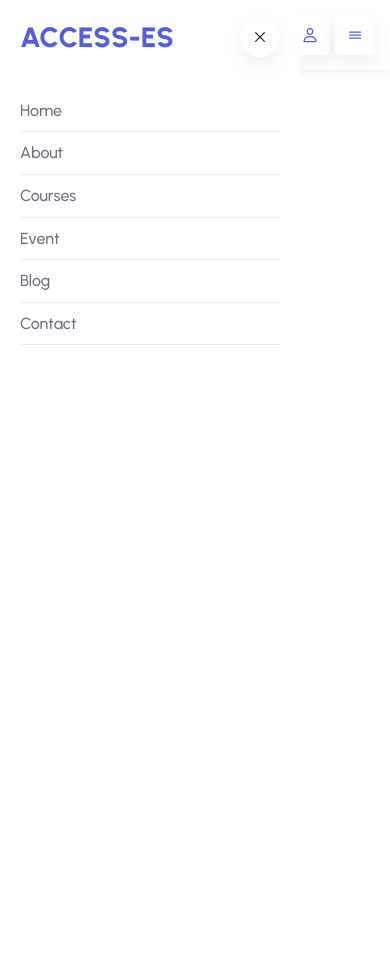
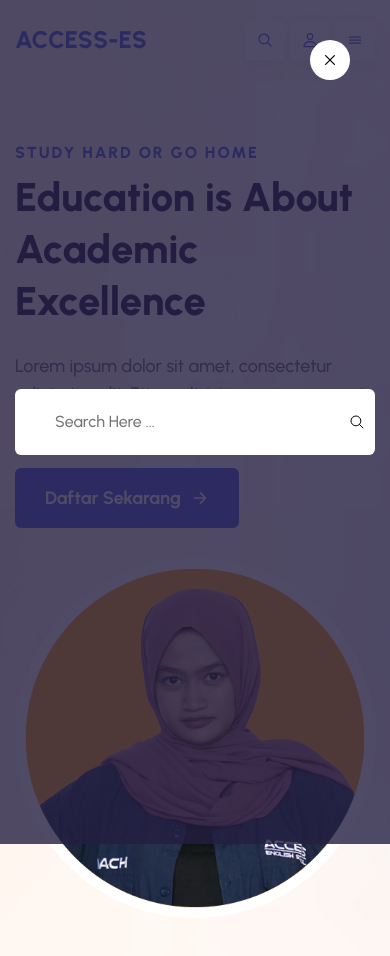
Before and after one commit to dimmasyusuf/english-course, a plain HTML site: page index.html in a window 390 px wide. Both pictures are taken after a click on the button 260 px from the left and 37 px from the top of the page. Before the commit the page ends 844 px from the top, so only its background shows below. Drawn offline with nearby package versions, Linux system fonts and the light colour scheme.

Commit message:
Hero Section

```diff
--- a/assets/css/style.css
+++ b/assets/css/style.css
@@ -148,6 +148,73 @@ body {
     padding-inline: 15px;
 }
 
+.abs-img {
+  display: none;
+}
+
+.section-subtitle {
+  color: var(--ultramarine-blue);
+  text-transform: uppercase;
+  font-weight: var(--fw-800);
+  letter-spacing: 2px;
+  margin-block-end: 5px;
+}
+
+.h1, .h2, .h3 {
+  color: var(--space-cadet-2);
+  line-height: 1.3;
+  font-weight: var(--fw-800);
+}
+
+.h1 {
+  font-size: var(--fs-1);
+}
+
+.h2 {
+  font-size: var(--fs-2);
+}
+
+.h3 {
+  font-size: var(--fs-4);
+  font-weight: var(--fw-700);
+}
+
+.btn {
+  min-height: 60px;
+  max-width: max-content;
+  font-size: var(--fs-5);
+  font-weight: var(--fw-700);
+  display: flex;
+  align-items: center;
+  gap: 10px;
+  padding: 10px 30px;
+  border-radius: var(--radius-6);
+  transition: var(--transition-1);
+}
+
+.btn-primary {
+  background-color: var(--ultramarine-blue);
+  color: var(--white);
+}
+
+.btn-primary:is(:hover, :focus) {
+  background-color: var(--space-cadet-2);
+}
+
+.btn-secondary {
+  background-color: var(--white);
+  color: var(--ultramarine-blue);
+}
+
+.btn-secondary:is(:hover, :focus) {
+  background-color: var(--pumpkin);
+  color: var(--white);
+}
+
+.w-100 {
+  width: 100%;
+}
+
 /* Header */
 .login-btn .span {
     display: none;
@@ -164,7 +231,6 @@ body {
 
 .header.active {
     background-color: var(--white);
-    padding-block: 15px;
     box-shadow: var(--shadow-2);
 }
 
@@ -253,3 +319,105 @@ body {
 .navbar-link:is(:hover, :focus) {
     color: var(--ultramarine-blue);
 }
+
+.overlay {
+    position: fixed;
+    inset: 0;
+    background-color: var(--black_80);
+    z-index: 1;
+    opacity: 0;
+    pointer-events: none;
+    transition: var(--transition-1);
+}
+
+.overlay.active {
+    opacity: 1;
+    pointer-events: all;
+}
+
+/* Search Box */
+.search-container {
+    position: fixed;
+    inset: 0;
+    background-color: var(--space-cadet_80);
+    display: flex;
+    justify-content: center;
+    align-items: center;
+    z-index: 5;
+    opacity: 0;
+    visibility: hidden;
+    transition: var(--transition-1);
+}
+
+.search-container.active {
+    opacity: 1;
+    visibility: visible;
+}
+
+.search-container .container {
+    max-width: 500px;
+    width: 100%;
+}
+
+.search-close-btn {
+    position: absolute;
+    top: 40px;
+    right: 40px;
+    background-color: var(--white);
+    font-size: 20px;
+    padding: 10px;
+    border-radius: 50%;
+}
+
+.search-wrapper {
+    position: relative;
+}
+
+.search-field {
+    background-color: var(--white);
+    padding: 20px 40px;
+    border-radius: var(--radius-6);
+    color: var(--old-lavender);
+    font-weight: var(--fw-500);
+}
+
+.search-field::-webkit-search-cancel-button {
+    display: none;
+}
+
+.search-submit {
+    position: absolute;
+    top: 50%;
+    right: 10px;
+    transform: translateY(-50%);
+}
+
+/* Hero */
+
+.hero {
+    padding-block-start: calc(60px + var(--section-padding));
+    padding-block-end: var(--section-padding);
+    background-repeat: no-repeat;
+    background-position: center;
+    background-size: cover;
+}
+
+.hero .container {
+    display: grid;
+    gap: 30px;
+}
+
+.hero-title {
+  margin-block-end: 25px;
+}
+
+.hero-text {
+  font-size: var(--fs-5);
+  font-weight: var(--fw-500);
+  margin-block-end: 30px;
+}
+
+.hero-banner {
+  max-width: max-content;
+  margin-inline: auto;
+}
--- a/assets/js/main.js
+++ b/assets/js/main.js
@@ -0,0 +1,40 @@
+'use strict';
+
+// Element Toggle Function
+const toggleElem = function (elem) { elem.classList.toggle("active"); }
+
+// Navbar Toggle
+
+const navbar = document.querySelector("[data-navbar]");
+const navTogglers = document.querySelectorAll("[data-nav-toggler]");
+const overlay = document.querySelector("[data-overlay]");
+
+for (let i = 0; i < navTogglers.length; i++) {
+    navTogglers[i].addEventListener("click", function() {
+        toggleElem(navbar);
+        toggleElem(overlay);
+    });
+}
+
+// Header Sticky
+
+const header = document.querySelector("[data-header]");
+
+window.addEventListener("scroll", function() {
+    if (this.window.scrollY >= 100) {
+        header.classList.add("active");
+    } else {
+        header.classList.remove("active");
+    }
+})
+
+// Search Box Toggle
+
+const searchTogglers = document.querySelectorAll("[data-search-toggler]");
+const searchBox = document.querySelector("[data-search-box]");
+
+for (let i = 0; i < searchTogglers.length; i++) {
+    searchTogglers[i].addEventListener("click", function() {
+        toggleElem(searchBox);
+    })
+}
--- a/index.html
+++ b/index.html
@@ -24,13 +24,13 @@
 </head>
 <body>
     <!-- Header -->
-    <header class="header active" data-header>
+    <header class="header" data-header>
         <div class="container">
             <h1>
                 <a href="#" class="logo">ACCESS-ES</a>
             </h1>
 
-            <nav class="navbar active" data-navbar>
+            <nav class="navbar" data-navbar>
                 <div class="navbar-top">
                     <a href="#" class="logo">ACCESS-ES</a>
 
@@ -67,7 +67,7 @@
             </nav>
 
             <div class="header-actions">
-                <button class="header-action-btn" aria-label="Open search" data-search-btn>
+                <button class="header-action-btn" aria-label="Open search" data-search-toggler>
                     <ion-icon name="search-outline"></ion-icon>
                 </button>
 
@@ -77,12 +77,61 @@
                     <span class="span">Login / Register</span>
                 </a>
 
-                <button class="header-action-btn nav-open-btn" aria-label="Open menu">
+                <button class="header-action-btn nav-open-btn" aria-label="Open menu" data-nav-toggler>
                     <ion-icon name="menu-outline"></ion-icon>
                 </button>
             </div>
+
+            <div class="overlay" data-nav-toggler data-overlay></div>
         </div>
     </header>
+
+    <!-- Search Box -->
+    <div class="search-container" data-search-box>
+        <div class="container">
+            <button class="search-close-btn" aria-label="Close search" data-search-toggler>
+                <ion-icon name="close-outline"></ion-icon>
+            </button>
+
+            <div class="search-wrapper">
+                <input class="search-field" type="search" name="search" placeholder="Search Here ..." aria-label="Search">
+
+                <button class="search-submit" aria-label="Submit" data-search-toggler>
+                    <ion-icon name="search-outline"></ion-icon>
+                </button>
+            </div>
+        </div>
+    </div>
+
+    <main>
+        <article>
+            <!-- Hero -->
+            <section class="hero" id="home" aria-label="hero" style="background-image: url(assets/images/hero-bg.jpg)">
+                <div class="container">
+
+                    <div class="hero-content">
+                        <p class="section-subtitle">Study Hard Or Go Home</p>
+                        <h2 class="h1 hero-title">Education is About Academic Excellence</h2>
+                        <p class="hero-text">
+                            Lorem ipsum dolor sit amet, consectetur adipiscing elit. Etiam ultricies massa ex, eget aliquet arcu congue vitae.
+                        </p>
+                        <a href="#" class="btn btn-primary">
+                            <span class="span">Daftar Sekarang</span>
+                            <ion-icon name="arrow-forward-outline" aria-hidden="true"></ion-icon>
+                        </a>
+                    </div>
+
+                    <figure class="hero-banner">
+                        <img src="assets/images/hero-banner.png" width="500" height="500" loading="lazy" alt="hero image" class="w-100">
+                        <img src="assets/images/hero-abs-1.png" width="318" height="352" loading="lazy" aria-hidden="true" class="abs-img abs-img-1">
+                        <img src="assets/images/hero-abs-2.png" width="160" height="160" loading="lazy" aria-hidden="true" class="abs-img abs-img-2">
+                    </figure>
+
+                </div>
+
+            </section>
+        </article>
+    </main>
 
     <!-- JavaScript -->
     <script src="assets/js/main.js" defer></script>
```
